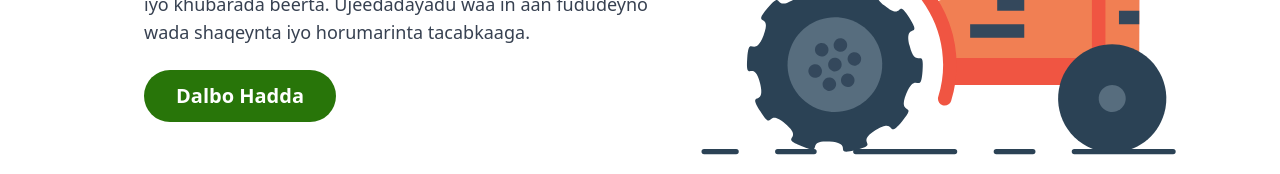
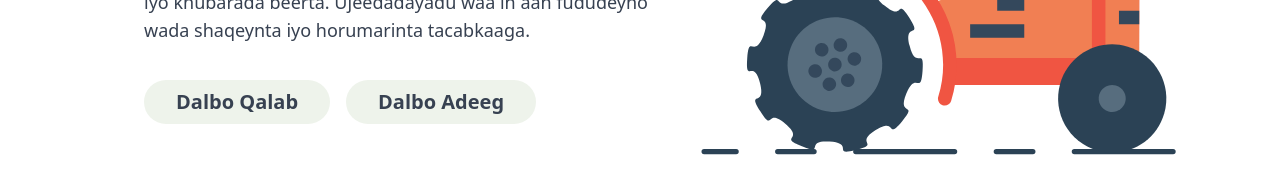
Before and after one commit to xaldoonTeam/Beerkaab, a React (Vite) app: page / in a window 1280 px wide. Shown: the part 365-539 px from the top of the page. Built offline with nearby package versions, Linux system fonts and the light colour scheme.

Commit message:
wating new items

```diff
--- a/src/pages/Allproducts.tsx
+++ b/src/pages/Allproducts.tsx
@@ -1,5 +1,5 @@
 "use client"
-
+import {Link} from 'react-router-dom'
 import { useState } from "react"
 import { Button } from "@/components/ui/button"
 import { Input } from "@/components/ui/input"
@@ -114,18 +114,18 @@ export default function ListingPage() {
         </div>
 
         {/* Product Listings */}
-        <div className="flex-1">
-          <div className="space-y-6">
+        <div className="flex-1 ">
+          <div className="space-y-6 ">
             {filteredProducts.map((product) => (
               <div
                 key={product.id}
-                className="flex gap-6 bg-white p-4 rounded-lg shadow-sm"
+                className="flex gap-6 bg-[#EEF3EB] p-4 rounded-lg shadow-sm"
               >
                 <div className="w-72 h-48 shrink-0">
                   <img
                     src={product.image}
                     alt={product.title}
-                    className="w-full h-full object-cover rounded-lg"
+                    className="w-full h-full object-cover rounded-lg shadow-lg"
                   />
                 </div>
                 <div className="flex-1">
@@ -136,9 +136,11 @@ export default function ListingPage() {
                     <p className="text-red-500">${product.weeklyPrice} Weekly</p>
                     <p className="text-red-500">${product.monthlyPrice} Monthly</p>
                   </div>
-                  <Button className="bg-[#2B5F0F] hover:bg-[#234d0c]">
+                   <Link to="/OrderPage">
+                  <Button  className="bg-[#2B5F0F] hover:bg-[#234d0c]">
                     Kirayso
                   </Button>
+                  </Link>
                 </div>
               </div>
             ))}
--- a/src/pages/Home.tsx
+++ b/src/pages/Home.tsx
@@ -39,8 +39,11 @@ const HomePage = () => {
     Ku xidhnow xalalka ugu wanaagsan ee beeraleyda <br/>  iyo khubarada beerta.
     Ujeedadayadu waa in aan fududeyno <br/> wada shaqeynta iyo horumarinta tacabkaaga.
   </p>
-  <button className="px-8 py-3 bg-green text-white font-semibold text-xl bg-[#287509] rounded-full hover:bg-green-700 transition-all">
-Dalbo Hadda  </button>
+  <button className="px-8 py-2 mt-3 bg-green text-gray-700 font-semibold text-xl bg-[#EEF3EB] rounded-full hover:bg-green-700 transition-all">
+Dalbo Qalab  </button>
+
+<button className="px-8 ml-4 py-2 mt-3 bg-green text-gray-700 font-semibold text-xl bg-[#EEF3EB] rounded-full hover:bg-green-700 transition-all">
+Dalbo Adeeg  </button>
 </div>
 
 
--- a/src/pages/order.tsx
+++ b/src/pages/order.tsx
@@ -34,7 +34,7 @@ const orderItems = [
           {/* Order Summary */}
           <div>
             <h2 className="text-2xl font-semibold mb-6">Order Summary</h2>
-            <div className="bg-white rounded-lg shadow p-6">
+            <div className="bg-[#f5f7f3] rounded-lg shadow p-6">
               {orderItems.map((item) => (
                 <div key={item.id} className="flex justify-between py-3">
                   <div>
--- a/src/routes.tsx
+++ b/src/routes.tsx
@@ -7,6 +7,7 @@ import About from './pages/About';
 import Footer from './pages/Footer';
 import Allproducts from './pages/Allproducts'
 import Dalboadeeg from './pages/dalboadeeg'
+import Order from './pages/order'
 const Router =()=>{
   // const search =(query)=>{
 
@@ -89,6 +90,10 @@ export const router= createBrowserRouter([
               {
                 path:'Dalboadeeg',
                 element:<Dalboadeeg/>
+              },
+              {
+                path:'Orderpage',
+                element:<Order/>
               },
 
 
```
